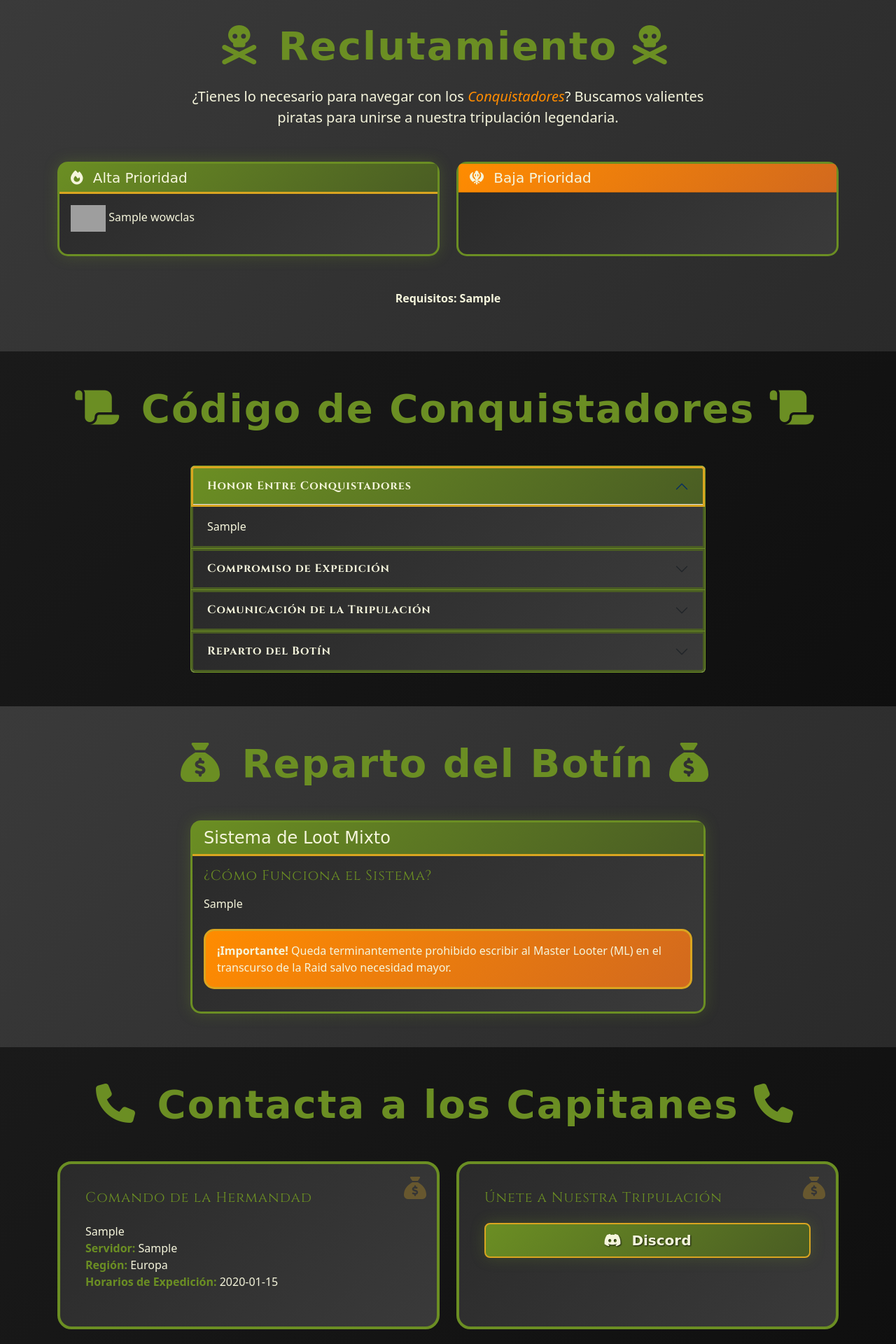
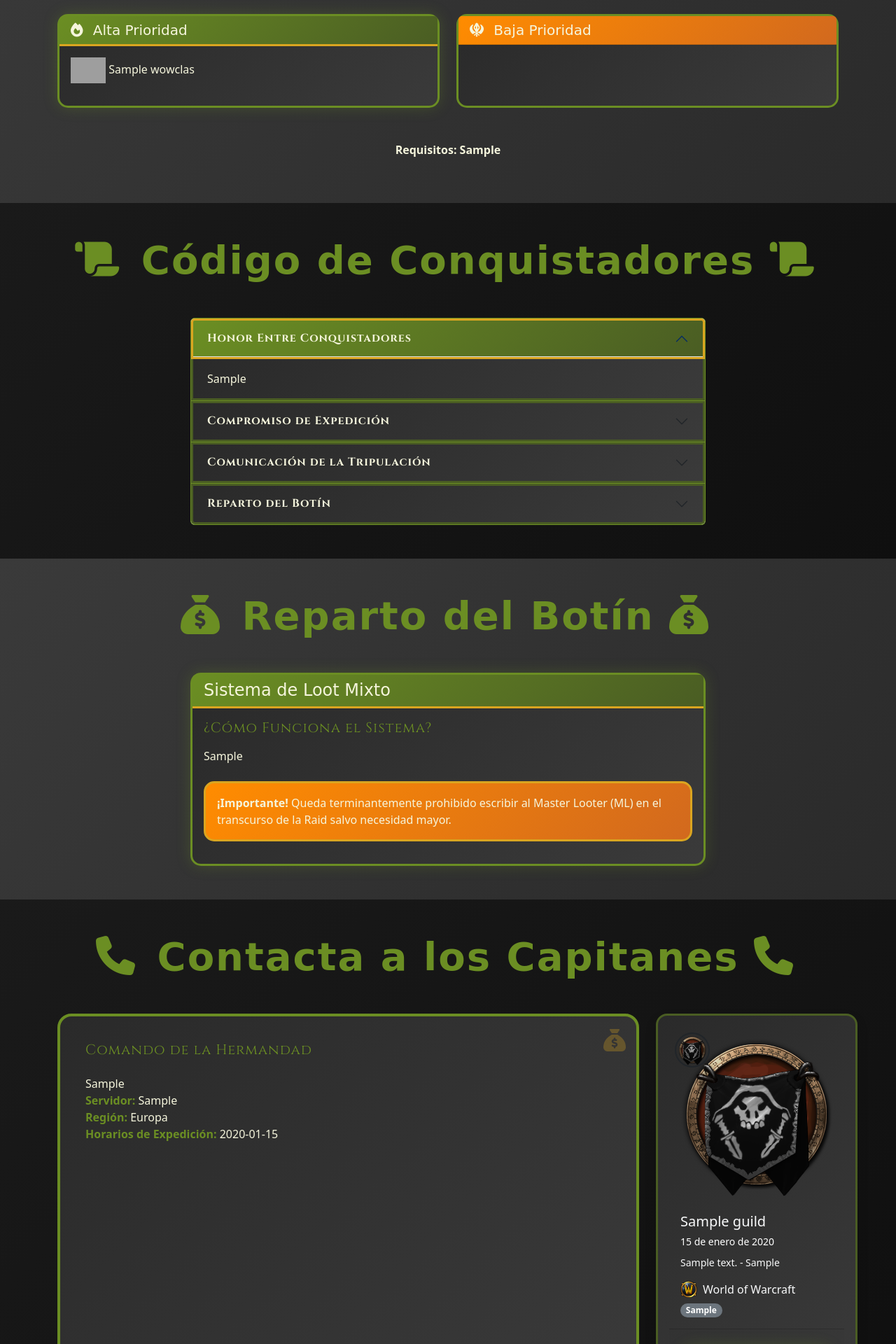
Before and after one commit to ConquistadoresTWoW/conquistadores.org, a Django app: page / in a window 1280 px wide. Shown: the part 2000-3920 px from the top of the page at 70% size. Run offline with Django 5.2, Linux system fonts and the light colour scheme; tables that the repository leaves empty hold one stand-in row (values such as "Sample post"); grey boxes marked "Sample" are stand-in pictures; some libraries are stand-ins or nearby versions; some web fonts are replaced; grey boxes are pictures that could not be loaded.

Commit message:
feat/fix: some visual tweaks

```diff
--- a/conquistadores/templates/landing/index.html
+++ b/conquistadores/templates/landing/index.html
@@ -3,7 +3,9 @@
 {% block content %}
     {% include "landing/partials/home.html" %}
     {% include "landing/partials/about.html" %}
-    {% include "landing/partials/calendar.html" %}
+    {% if events %}
+        {% include "landing/partials/calendar.html" %}
+    {% endif %}
     {% include "landing/partials/gallery.html" %}
     {% include "landing/partials/recruitment.html" %}
     {% include "landing/partials/rules.html" %}
--- a/conquistadores/templates/landing/partials/about.html
+++ b/conquistadores/templates/landing/partials/about.html
@@ -25,7 +25,7 @@
           <div class="col-md-4 mb-3">
             <div class="card card-wow-dark h-100 treasure-box">
               <div class="card-body">
-                <h3 class="text-wow-green">6</h3>
+                <h3 class="text-wow-green">{{ guild.years_since }}</h3>
                 <p class="mb-0">{% translate "Años Navegando" %}</p>
               </div>
             </div>
--- a/conquistadores/templates/landing/partials/contact.html
+++ b/conquistadores/templates/landing/partials/contact.html
@@ -5,7 +5,7 @@
       <i class="fa-solid fa-phone me-2"></i> {% translate "Contacta a los Capitanes" %} <i class="fa-solid fa-phone me-2"></i>
     </h2>
     <div class="row">
-      <div class="col-lg-6 mb-4 fade-in">
+      <div class="col-lg-9 mb-4 fade-in">
         <div class="card card-wow-dark h-100 border-wow-green treasure-box">
           <div class="card-body">
             <h5 class="card-title text-wow-green mb-4 pirate-subtitle">{% translate "Comando de la Hermandad" %}</h5>
@@ -20,17 +20,53 @@
           </div>
         </div>
       </div>
-      <div class="col-lg-6 mb-4 fade-in">
-        <div class="card card-wow-dark h-100 border-wow-green treasure-box">
+      <div class="col-lg-3 mb-4 fade-in">
+        <div class="card bg-dark text-light rounded-4 shadow p-3"
+             style="width: 18rem">
+          <div class="position-relative">
+            <img src="{% static "images/logo.png" %}"
+                 class="card-img-top rounded-3"
+                 alt="Guild Banner">
+            <img src="{% static "images/logo.png" %}"
+                 class="rounded-circle position-absolute top-0 start-0 m-2 border border-2 border-dark"
+                 width="50px"
+                 height="50px"
+                 alt="Guild Icon">
+          </div>
           <div class="card-body">
-            <h5 class="card-title text-wow-green mb-4 pirate-subtitle">{% trans "Únete a Nuestra Tripulación" %}</h5>
-            <div class="d-grid gap-2">
-              <a href="{{ guild.discord }}"
-                 class="btn btn-wow-primary btn-lg glow-green">
-                <span class="me-2"><i class="fa-brands fa-discord"></i></span>
-                {% trans "Discord" %}
-              </a>
+            <h5 class="card-title mb-1 d-flex align-items-center">{{ guild.name }}</h5>
+            <p class="mb-2">
+              <small class="text-white">{{ guild.founded }}</small>
+            </p>
+            <p class="card-text small">{{ guild.description }} - {{ guild.server }}</p>
+            <div class="d-flex align-items-center mb-2">
+              <img src="{% static "images/world-of-warcraft.svg" %}"
+                   alt="WoW Logo"
+                   class="me-2"
+                   width="24px"
+                   height="24px">
+              <span>World of Warcraft</span>
             </div>
+            <div class="d-flex flex-wrap gap-1">
+              {% for tag in guild.tags_list %}
+                <span class="badge rounded-pill bg-secondary">{{ tag }}</span>
+              {% endfor %}
+            </div>
+          </div>
+          <div class="card-footer text-center">
+            <a href="{{ guild.discord }}"
+               target="_blank"
+               class="btn btn-primary w-100 d-flex align-items-center justify-content-center gap-2 mt-3 rounded-pill btn-wow-primary glow-green">
+              <svg xmlns="http://www.w3.org/2000/svg"
+                   width="20"
+                   height="20"
+                   fill="currentColor"
+                   class="bi bi-discord"
+                   viewBox="0 0 16 16">
+                <path d="M13.545 2.907a13.227 13.227 0 0 0-3.257-1.011.05.05 0 0 0-.052.025c-.141.25-.297.577-.406.833a12.19 12.19 0 0 0-3.658 0 8.258 8.258 0 0 0-.412-.833.051.051 0 0 0-.052-.025c-1.125.194-2.22.534-3.257 1.011a.041.041 0 0 0-.021.018C.356 6.024-.213 9.047.066 12.032c0 .021.01.042.021.061a13.276 13.276 0 0 0 3.995 2.02.05.05 0 0 0 .056-.019c.308-.42.582-.863.818-1.329a.05.05 0 0 0-.01-.059.051.051 0 0 0-.018-.011 8.875 8.875 0 0 1-1.248-.595.05.05 0 0 1-.021-.066.051.051 0 0 1 .015-.019c.084-.063.168-.129.248-.195a.05.05 0 0 1 .051-.007c2.619 1.196 5.454 1.196 8.041 0a.052.052 0 0 1 .052.007c.08.066.164.132.248.195a.051.051 0 0 1-.004.085 8.254 8.254 0 0 1-1.249.594.05.05 0 0 0-.03.03.052.052 0 0 0 .003.038c.24.465.515.909.817 1.329a.05.05 0 0 0 .056.019 13.235 13.235 0 0 0 4.001-2.02.049.049 0 0 0 .021-.06c.334-3.451-.559-6.449-2.366-9.106a.034.034 0 0 0-.02-.019ZM6.107 10.335c-.789 0-1.438-.724-1.438-1.612 0-.889.637-1.613 1.438-1.613.807 0 1.45.731 1.438 1.613 0 .888-.637 1.612-1.438 1.612Zm3.788 0c-.788 0-1.438-.724-1.438-1.612 0-.889.637-1.613 1.438-1.613.807 0 1.451.731 1.438 1.613 0 .888-.631 1.612-1.438 1.612Z" />
+              </svg>
+              {% trans "Discord" %}
+            </a>
           </div>
         </div>
       </div>
--- a/conquistadores/templates/landing/partials/home.html
+++ b/conquistadores/templates/landing/partials/home.html
@@ -8,7 +8,8 @@
         <img class="d-block mx-auto mb-4" src="{% static "images/logo.png" %}" alt="" width="100" height="100">
         <h1 class="display-2 fw-bold mb-4 text-shadow pirate-title h1-gold">{{ guild.name|upper }}</h1>
         <p class="lead mb-4 fs-3 pirate-subtitle text-wow-cream">
-          <span class="spanish-accent">{{ guild.description }}</span> • {{ guild.server }}
+          <span class="spanish-accent">{{ guild.description }}</span>
+          <span>{{ guild.server }}</span>
         </p>
         <p class="mb-5 fs-5 text-wow-cream">
           <em>{{ guild.slogan }}</em>
```
